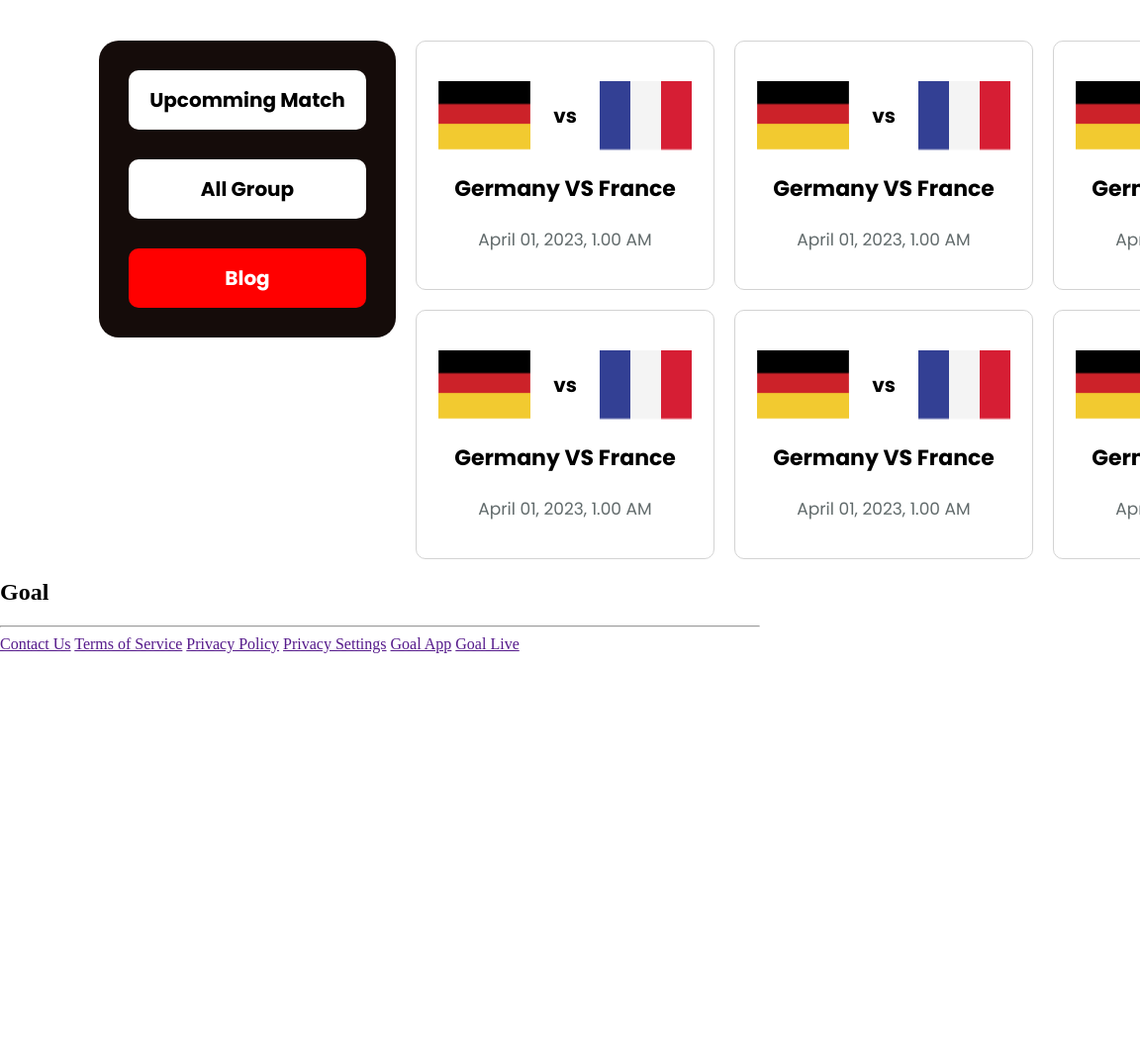
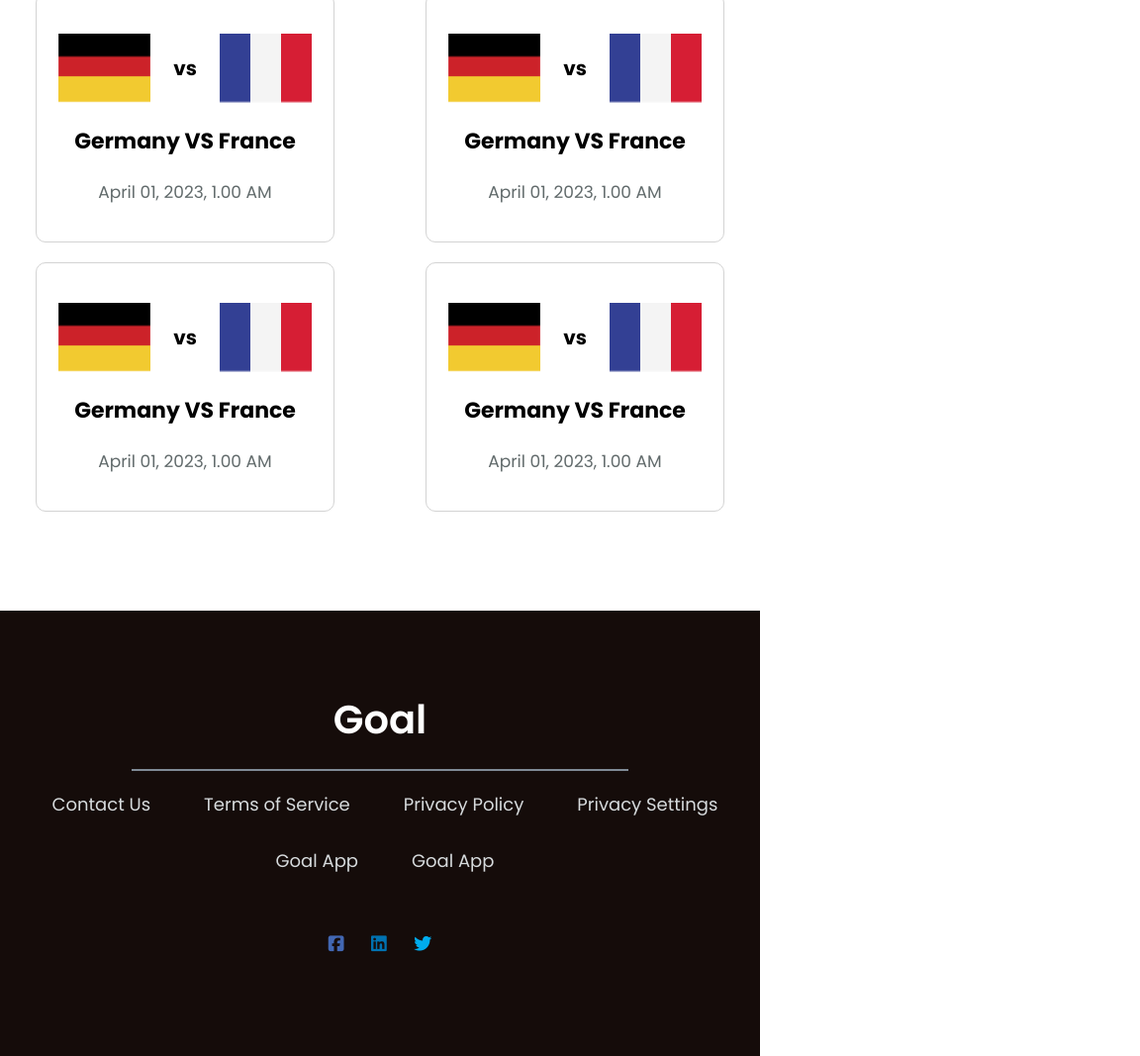
Before and after one commit to antudas22/worldcup-2022, a plain HTML site: page upcoming-match.html in a window 768 px wide. Shown: the part 779-1846 px from the top of the page at 99% size, 1152 px wide, since content can reach past the window. Before the commit the page ends 1439 px from the top, so only its background shows below. Drawn offline with Linux system fonts and the light colour scheme.

Commit message:
final commit

```diff
--- a/styles/style.css
+++ b/styles/style.css
@@ -40,6 +40,10 @@ header{
     background-color: red;
     font-size: 18px;
     border-radius: 5px;
+    transition: background 0.5s;
+}
+.banner-text a:hover{
+    background-color: #563434;
 }
 .fa-solid{
     margin-left: 10px;
@@ -197,7 +201,6 @@ main{
     .banner-img img{
         width: 300px;
         margin-top: -70px;
-
     }
     main{
         flex-direction: column;
@@ -211,7 +214,7 @@ main{
     .category{
         border: 1px solid black;
     }
-    .blogs{
+    .blogs, .matches{
         grid-template-columns: repeat(1, 1fr);
         justify-items: center;
     }
@@ -234,15 +237,91 @@ main{
     .footer div a{
         margin-right: 0;
     }
+    .footer .footer-icon{
+        margin-top: -20px;
+    }
 }
 
 /************** Media Query for Tablet **************/
+@media only screen and (min-width: 689px) and (max-width: 992px) {
+    header{
+        width: 100%;
+    }
+    .top-banner{
+        height: 350px;
+    }
+    .top-banner .banner-text, .banner-description{
+        text-align: center;
+        margin: 20px 20px;
+    }
+    .banner-text h1{
+        font-size: 35px;
+    }
+    .banner-img img{
+        width: 300px;
+        margin-top: -40px;
+    }
+    .banner-text p{
+        font-size: 10px;
+    }
+    main{
+        flex-direction: column;
+        margin-top: 40px;
+    }
+    .category-box{
+        display: flex;
+        justify-content: center;
+        align-items: flex-start;
+        background-color: white;
+        width: 100%;
+        height: 90px;
+        margin: 0;
+    }
+    .category{
+        display: inline-block;
+        align-items: center;
+        width: 200px;
+        height: 50px;
+        border: 1px solid black;
+        margin-top: 0;
+        margin-left: 25px;
+        margin-right: 5px;
 
+    }
+    .category-box .category a{
+        font-size: 20px;
+        font-weight: 600;
+    }
+    .blogs, .matches{
+        grid-template-columns: repeat(2, 1fr);
+        justify-items: center;
+    }
+    .footer .goal{
+        padding-top: 80px;
+        margin: 0;
+    }
+    .footer .hline{
+        width: 500px;
+        margin-top: 20px;
+        margin-bottom: 20px;
+    }
+    .footer div{
+        display: inline-block;
+        margin-left: 20px;
+        margin-bottom: 30px;
+    }
+    .footer div a{
+        font-size: 18px;
+    }
+    .footer .footer-icon{
+        margin-top: -10px;
+    }
+}
 
 /************** Footer **************/
 .footer{
     background-color: #150C0A;
-    height: 400px;
+    height: 450px;
     text-align: center;
     margin-top: 100px;
 }
@@ -270,3 +349,19 @@ main{
     color: #D7DBDD;
     margin-right: 30px;
 }
+.footer-icon{
+    margin-top: 50px;
+    font-size: 30px;
+}
+.footer-icon a{
+    margin-right: 20px;
+}
+.fa-facebook-square{
+    color: #4267B2;
+}
+.fa-linkedin{
+    color: #0072b1;
+}
+.fa-twitter{
+    color: #00acee;
+}
--- a/upcoming-match.html
+++ b/upcoming-match.html
@@ -24,7 +24,9 @@
         <section class="top-banner">
             <div class="banner-text">
                 <h1>2022 Gonna A World Record</h1>
-                <p>The 2022 FIFA World Cup is scheduled to be the 22nd running of the FIFA World Cup competition, the quadrennial international men's football championship contested by the senior national teams of the member associations of FIFA.</p>
+                <div class="banner-description">
+                    <p title="The 2022 FIFA World Cup is scheduled to be the 22nd running of the FIFA World Cup competition.">The 2022 FIFA World Cup is scheduled to be the 22nd running of the FIFA World Cup competition.</p>
+                </div>
                 <a href="">Watch Live <i class="fa-solid fa-angle-right"></i></a>
             </div>
             <div class="banner-img">
@@ -97,15 +99,22 @@
     </main>
 
         <!---------- Footer Section ---------->
-    <footer>
-        <h2>Goal</h2>
-        <hr>
-        <a href="">Contact Us</a>
-        <a href="">Terms of Service</a>
-        <a href="">Privacy Policy</a>
-        <a href="">Privacy Settings</a>
-        <a href="">Goal App</a>
-        <a href="">Goal Live</a>
-    </footer>
+        <footer class="footer">
+            <h2 class="goal" >Goal</h2>
+            <hr class="hline">
+            <div class="footer-links">
+                <div><a href="">Contact Us</a></div>
+                <div><a href="">Terms of Service</a></div>
+                <div><a href="">Privacy Policy</a></div>
+                <div><a href="">Privacy Settings</a></div>
+                <div><a href="">Goal App</a></div>
+                <div><a href="">Goal App</a></div>
+            </div>
+            <div class="footer-icon">
+                <a target="_blank" href="https://www.facebook.com/"><i class="fa-brands fa-facebook-square"></i></a>
+                <a target="_blank" href="https://www.linkedin.com/"><i class="fa-brands fa-linkedin"></i></a>
+                <a target="_blank" href="https://twitter.com/"><i class="fa-brands fa-twitter"></i></a>
+            </div>
+        </footer>
 </body>
 </html>
```
Also changed, not shown: index.html (+5 -0 lines), assets/football.png (added).
